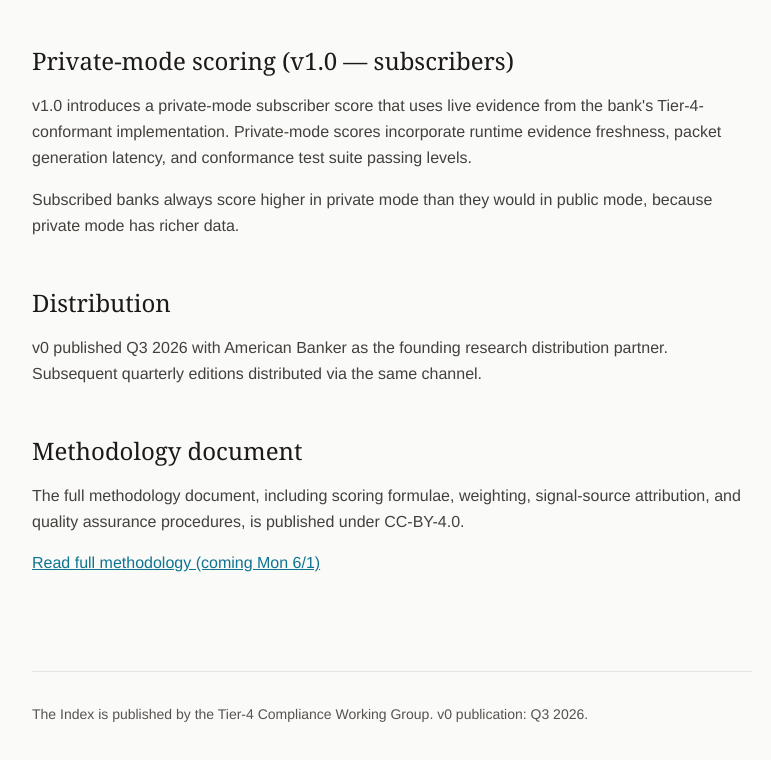
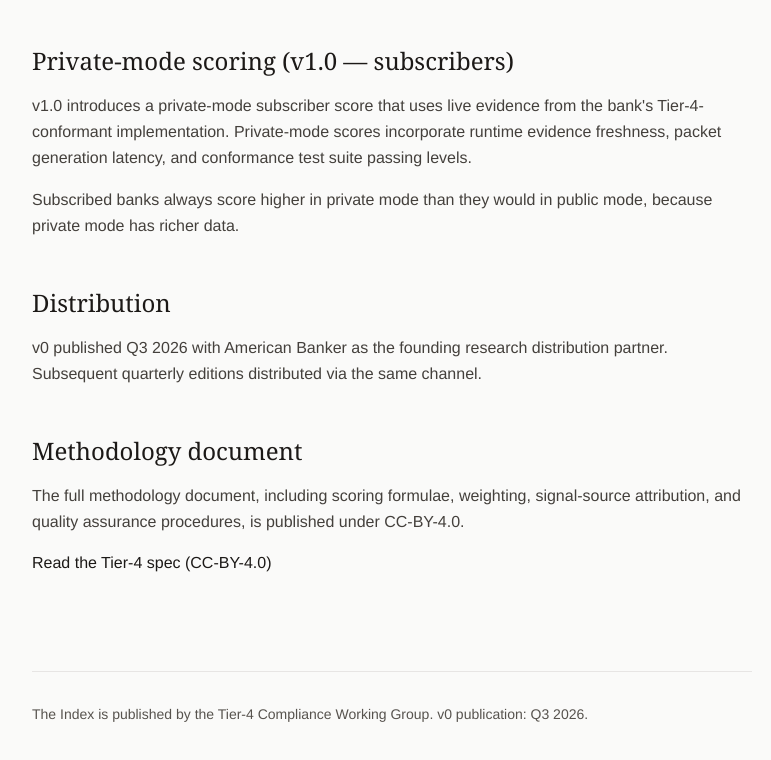
Before and after one commit to Atestia/website, a plain HTML site: page methodology.html in a window 1280 px wide. Shown: the part 1221-1981 px from the top of the page, without its empty margins (248-1019 px from the left). Drawn offline with nearby package versions, Linux system fonts and the light colour scheme.

Commit message:
fix: remove last 2 broken placeholder links + update index.html positioning
Replace the /cts (Conformance Test Suite — Q3 2026 deliverable) and
/docs/INDEX-METHODOLOGY.md (placeholder) links with actually-existing
GitHub paths.

Update homepage hero copy from SR-26-2-only framing to the broader open
standard positioning (vendor model attestation + risk data lineage +
reasoning capture). Aligns to the v1.2 D++ scope.

```diff
--- a/methodology.html
+++ b/methodology.html
@@ -71,7 +71,7 @@ body{font-family:'Helvetica Neue','Inter',Arial,sans-serif;-webkit-font-smoothin
 <section class="mb-12">
   <h2 class="font-serif text-2xl mb-4">Methodology document</h2>
   <p class="text-stone-700 leading-relaxed mb-4">The full methodology document, including scoring formulae, weighting, signal-source attribution, and quality assurance procedures, is published under CC-BY-4.0.</p>
-  <a href="https://github.com/atestia/tier4-mcp-server/blob/main/docs/INDEX-METHODOLOGY.md" class="text-cyan-700 underline">Read full methodology (coming Mon 6/1)</a>
+  <a href="https://github.com/Atestia/tier4-mcp-server/blob/main/docs/SPEC.md">Read the Tier-4 spec (CC-BY-4.0)</a>
 </section>
 
 <footer class="mt-24 pt-8 border-t border-stone-200 text-sm text-stone-600">
```
Also changed, not shown: index.html (+3 -3 lines).
